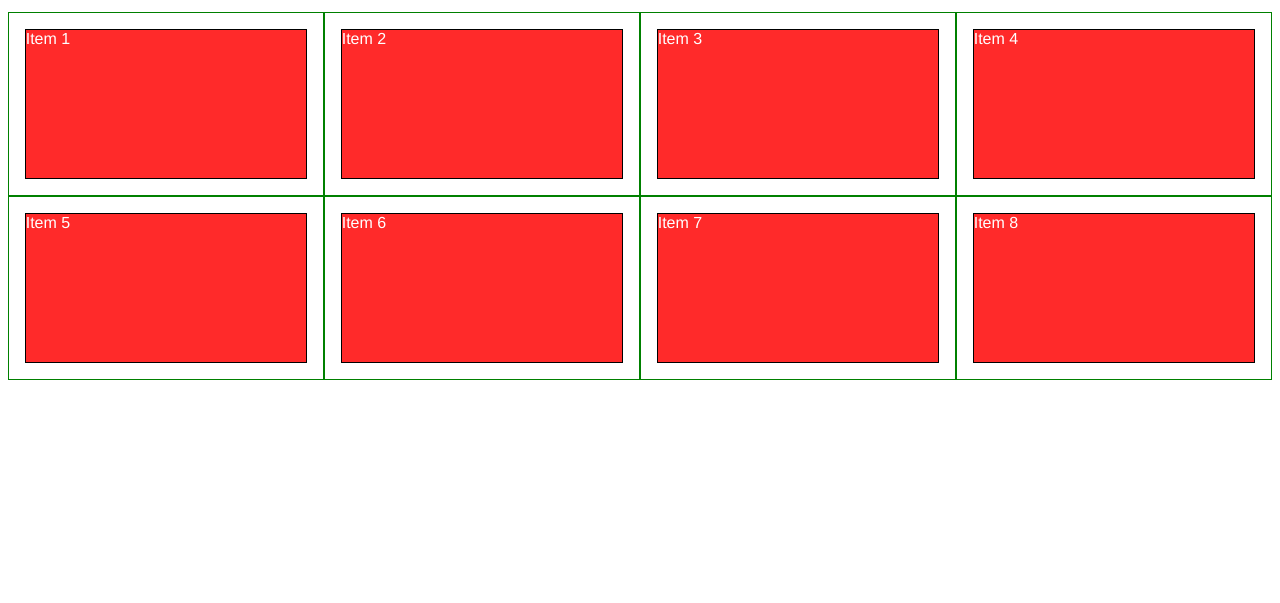
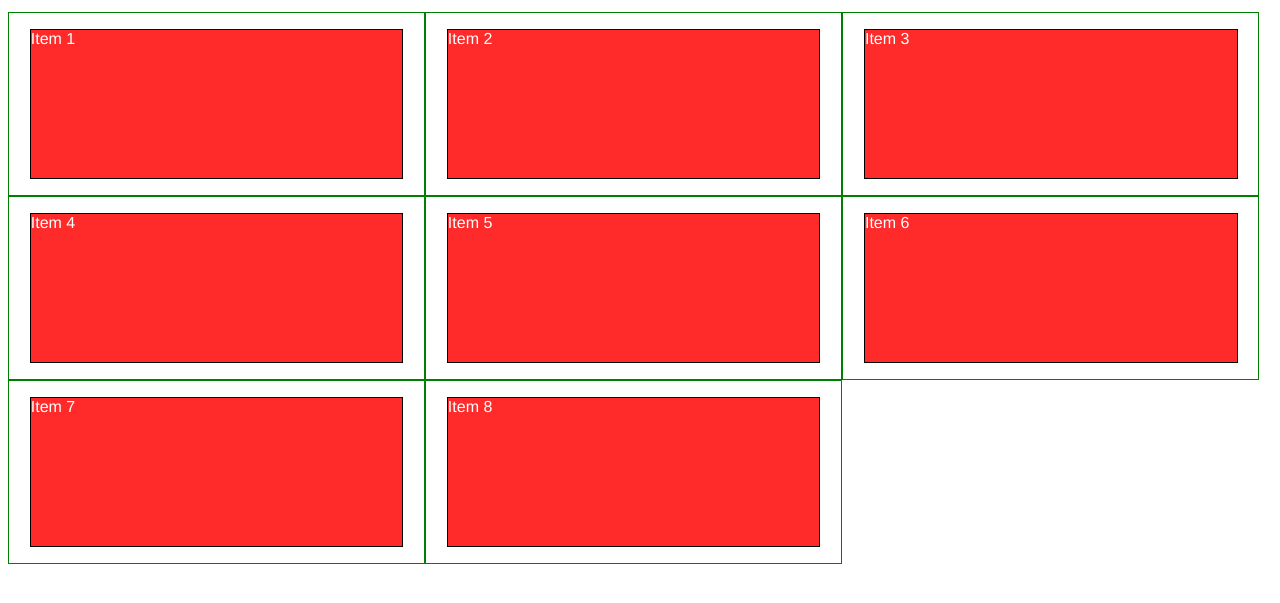
Before and after one commit to yribarne/Coursera, a plain HTML site: page module2-solution/index.html in a window 1280 px wide. Shown: the part 61-664 px from the top of the page. Drawn offline with Linux system fonts and the light colour scheme.

Commit message:
Update index.html

```diff
--- a/module2-solution/index.html
+++ b/module2-solution/index.html
@@ -11,14 +11,14 @@
 <h1>Our Menu</h1>
 
 <div class="row">
-  <div class="col-lg-3 col-md-6"><p>Item 1</p></div>
-  <div class="col-lg-3 col-md-6"><p>Item 2</p></div>
-  <div class="col-lg-3 col-md-6"><p>Item 3</p></div>
-  <div class="col-lg-3 col-md-6"><p>Item 4</p></div>
-  <div class="col-lg-3 col-md-6"><p>Item 5</p></div>
-  <div class="col-lg-3 col-md-6"><p>Item 6</p></div>
-  <div class="col-lg-3 col-md-6"><p>Item 7</p></div>
-  <div class="col-lg-3 col-md-6"><p>Item 8</p></div>
+  <div class="col-lg-4 col-md-6"><p>Item 1</p></div>
+  <div class="col-lg-4 col-md-6"><p>Item 2</p></div>
+  <div class="col-lg-4 col-md-6"><p>Item 3</p></div>
+  <div class="col-lg-4 col-md-6"><p>Item 4</p></div>
+  <div class="col-lg-4 col-md-6"><p>Item 5</p></div>
+  <div class="col-lg-4 col-md-6"><p>Item 6</p></div>
+  <div class="col-lg-4 col-md-6"><p>Item 7</p></div>
+  <div class="col-lg-4 col-md-6"><p>Item 8</p></div>
 </div>
 
 </body>
```
